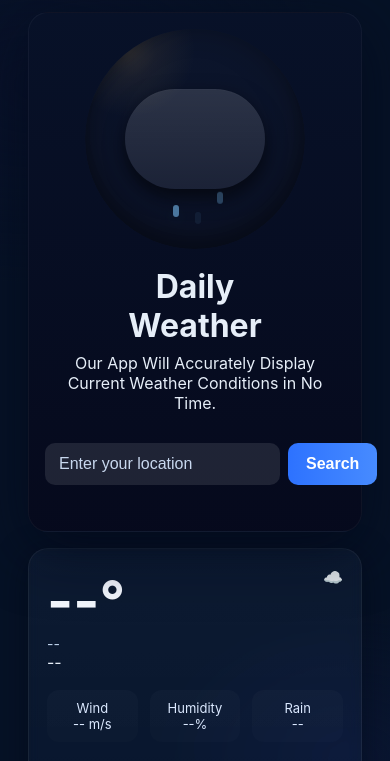
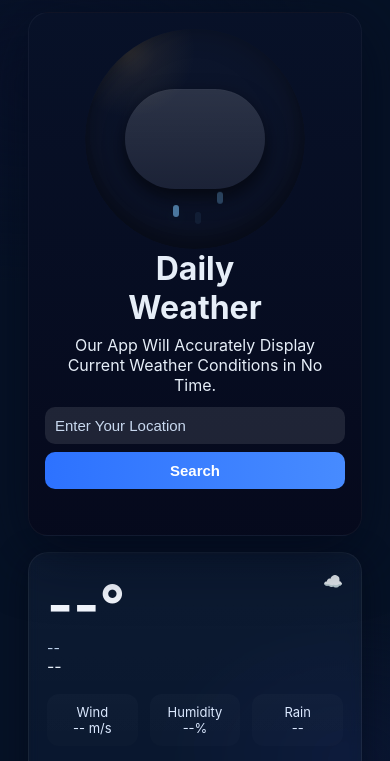
Before and after one commit to Kavindu02/Weather-Site, a plain HTML site: page index.html in a window 390 px wide. Shown: the top 761 px of the page. Drawn offline with nearby package versions, Linux system fonts and the light colour scheme; grey boxes are pictures that could not be loaded; a script that the page names is missing.

Commit message:
Simple Edit 😁

```diff
--- a/index.html
+++ b/index.html
@@ -156,13 +156,39 @@ body{
     <p>Our App Will Accurately Display Current Weather Conditions in No Time.</p>
   </div>
 
-  <div style="width:100%">
-    <div class="search-row" style="width:100%;display:flex;gap:8px;margin-top:12px">
-      <input id="city-input" placeholder="Enter your location" aria-label="City name" />
-      <button class="go" id="btn-search">Search</button>
-    </div>
-    <div id="status" class="centered muted" style="margin-top:10px;min-height:20px"></div>
+<div style="width:100%">
+  <div class="search-row" style="width:100%;display:flex;gap:8px;margin-top:12px">
+    <input id="city-input" placeholder="Enter Your Location" aria-label="City name" />
+    <button class="go" id="btn-search">Search</button>
   </div>
+  <div id="status" class="centered muted" style="margin-top:10px;min-height:20px"></div>
+</div>
+
+<style>
+  .search-row input {
+    flex: 1;
+    padding: 10px;
+    font-size: 15px;
+  }
+
+  .search-row button {
+    padding: 10px 16px;
+    font-size: 15px;
+    white-space: nowrap;
+  }
+
+  /* Mobile responsive */
+  @media (max-width: 480px) {
+    .search-row {
+      flex-direction: column; /* stack on mobile */
+    }
+
+    .search-row button {
+      width: 100%; /* full width button */
+    }
+  }
+</style>
+
 </div>
 
 
@@ -174,7 +200,7 @@ body{
 </div>
 
 <footer class="footer">
-  <p>© 2025 Daily Weather. All Rights Reserved.</p>
+  <p>© 2025 <strong>Daily Weather</strong> | All Rights Reserved.</p>
 </footer>
 
 <script src="https://unpkg.com/leaflet/dist/leaflet.js"></script>
@@ -262,7 +288,11 @@ async function fetchByCity(city){
    renderMain(data);
    fetchForecast(data.coord.lat,data.coord.lon);
    setStatus('');
- }catch(err){console.error(err);setStatus('Could not load weather: '+(err.message||err),true);}
+ }catch (err) {
+  console.error(err);
+  setStatus('Location Not Found. Please try Again.', true);
+}
+
 }
 const map=L.map('map',{zoomControl:true}).setView([0,0],2);
 L.tileLayer('https://{s}.tile.openstreetmap.org/{z}/{x}/{y}.png',{maxZoom:19,attribution:'&copy; OpenStreetMap contributors'}).addTo(map);
@@ -280,7 +310,7 @@ function resizeMap(){
 window.addEventListener('resize',resizeMap);
 document.getElementById('btn-search').addEventListener('click',()=>{
  const city=document.getElementById('city-input').value.trim();
- if(!city){setStatus('Please type a city name',true);return;}
+ if(!city){setStatus('Please Type a City Name',true);return;}
  fetchByCity(city);
 });
 document.getElementById('city-input').addEventListener('keydown',e=>{
```
